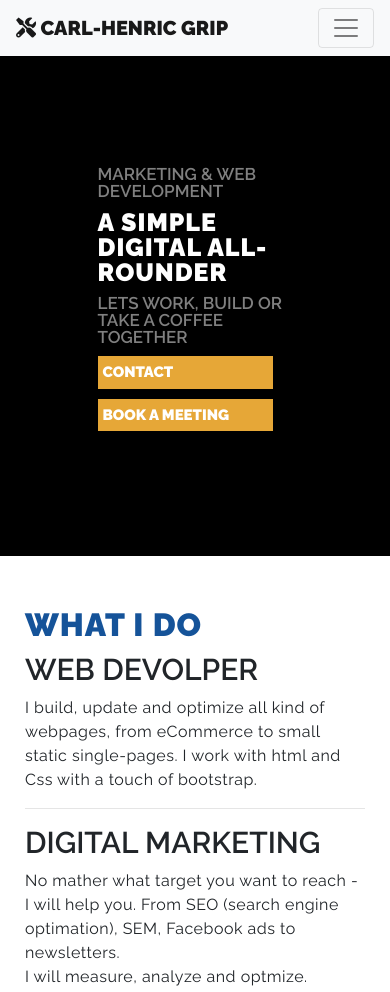
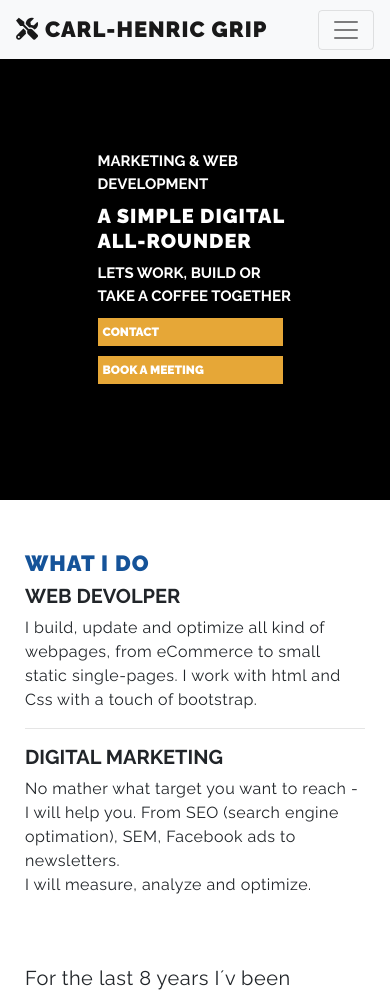
Before and after one commit to Carl-Henric/MS1, a plain HTML site: page index.html in a window 390 px wide. Shown: the top 992 px of the page. Drawn offline with nearby package versions, Linux system fonts and the light colour scheme.

Commit message:
Font fix and more mobile friendly

```diff
--- a/assets/css/style.css
+++ b/assets/css/style.css
@@ -1,3 +1,5 @@
+/************************************** General*/
+
 @import url('https://fonts.googleapis.com/css2?family=Raleway:ital,wght@0,400;0,600;0,700;0,900;1,800&display=swap');
 
 * {
@@ -5,45 +7,33 @@
     padding:0;
 }
 
-
 .content {
     margin: 0px 10px 0px 10px;
 }
 
-
 /************************************** Fonts*/
 
-.subheroheading {
-    font-size: 1.3em;
-    margin: 10px 0px 10px 0px;
-    color: gray;
-}
-
 h1 {
-    font-family: 'Raleway', sans-serif;
     font-weight: 800;
 }
 
 
 h2 {
-    font-family: 'Raleway', sans-serif;
     font-weight: 800;
     text-transform: uppercase;
     letter-spacing: 1px;
+    font-size: 22px;
 }
 
 h3 {
-    font-family: 'Raleway', sans-serif;
-    font-weight: 600;
+    font-weight: 700;
     text-transform: uppercase;
     letter-spacing: 0px;
-    font-size: 30px;
+    font-size: 20px;
 }
 
-
-
 #prop {
-    font-size: 25px;
+    font-size: 20px;
     padding-top: 50px;
 }
 
@@ -73,19 +63,39 @@ p {
 }
 
 .mediump {
-    font-size: 25px;
+    font-size: 22px;
 }
 
 body {
     font-family: 'Raleway', sans-serif;
 }
+
+.usp-text {
+    color: #ffffff;
+    text-align: left;
+    margin: auto;
+    padding: 200px 0px;
+    max-width: 50%;
+}
+
+.usp-text h2{
+    font-size: 22px;
+    line-height: 25px;
+}
+
+.usp-text h3{
+    font-size: 20px;
+    line-height: 23px;
+}
 /************************************** Navigation*/
 
 .navbar {
-    font-size: 20px;
+    font-size: 22px;
     font-weight: 800;
     text-transform: uppercase;
+    letter-spacing: 1px;
 }
+
 
 .nav-link:hover {
     text-decoration: underline;
@@ -93,7 +103,13 @@ body {
 }
 
 .fa-tools:hover {
-    transform: rotate(90deg);
+    transform: rotate(45deg);
+}
+
+.navbar-brand {
+    font-size: 22px;
+    font-weight: 800;
+    letter-spacing: 1px;
 }
 
 #navwhat {
@@ -119,31 +135,13 @@ body {
     height: 500px;
 }
 
-.usp-text {
-    color: #ffffff;
-    text-align: left;
-    margin: auto;
-    padding: 150px 0px;
-    max-width: 50%;
-}
-
-.usp-text h2{
-    font-size: 25px;
-    line-height: 25px;
-}
-
-.usp-text h3{
+.button {
     font-size: 17px;
-    line-height: 17px;
-}
-
-.button {
-    font-size: 15px;
     background-color: #E6A737;
     font-weight: 800;
-    padding: 5px 5px;
+    padding: 5px 5px 5px 5px;
     border: none;
-    margin: 10px 20px 0px 0px;
+    margin: 10px 10px 0px 0px;
     text-transform: uppercase;
     color: white;
 }
@@ -158,6 +156,7 @@ body {
 
 #whatido {
     padding: 50px 0px;
+    scroll-margin-top: 3.85em;
 }
 /************************************** Section: How I work*/
 
@@ -165,6 +164,7 @@ body {
 #howiwork {
     background-color: #ededeb;
     padding: 50px 0px;
+    scroll-margin-top: 3.85em;
 }
 
 #howiwork img {
@@ -176,6 +176,7 @@ body {
 
 #about {
     padding: 50px 0px;
+    scroll-margin-top: 3.85em;
 }
 
 
@@ -225,6 +226,7 @@ body {
     padding: 50px 0px;
     background-color: black;
     color: white;
+    scroll-margin-top: 3.85em;
 }
 #contact h3 {
     font-size: 18px;
@@ -275,7 +277,7 @@ body {
     }
 
     .usp-text {
-    padding: 100px 0px;
+    padding: 150px 0px;
 }
 
     #contact h3 {
@@ -283,4 +285,16 @@ body {
         line-height: 25px;
     }
 
+    .usp-text h2 {
+        font-size: 20px;
+    }
+
+    .usp-text h3 {
+        font-size: 15px;
+    }
+
+    .button {
+        font-size: 12px;
+    }
+
 }
--- a/index.html
+++ b/index.html
@@ -3,14 +3,15 @@
 <head>
     <meta charset="UTF-8">
     <meta name="viewport" content="width=device-width, initial-scale=1.0">
-    <title>Carl-Henric Grip</title>
+    <title>Carl-Henric Grip - Web development & Marketing</title>
+    <link rel="icon" href="assets/images/tools-solid.svg">
     <link rel="stylesheet" href="https://cdn.jsdelivr.net/npm/bootstrap@4.5.3/dist/css/bootstrap.min.css" integrity="sha384-TX8t27EcRE3e/ihU7zmQxVncDAy5uIKz4rEkgIXeMed4M0jlfIDPvg6uqKI2xXr2" crossorigin="anonymous">
     <link rel="stylesheet" href="https://use.fontawesome.com/releases/v5.15.1/css/all.css" integrity="sha384-vp86vTRFVJgpjF9jiIGPEEqYqlDwgyBgEF109VFjmqGmIY/Y4HV4d3Gp2irVfcrp" crossorigin="anonymous">
     <link rel="stylesheet" href="assets/css/style.css">
 </head>
 <body>
 <!--Navigation-->
-        <nav class="navbar navbar-expand-lg navbar-light bg-light">
+        <nav class="navbar fixed-top navbar-expand-lg navbar-light bg-light">
             <a class="navbar-brand" href="index.html"><i class="fas fa-tools"></i> Carl-Henric Grip</a>
             <button class="navbar-toggler" type="button" data-toggle="collapse" data-target="#navbarNavAltMarkup" aria-controls="navbarNavAltMarkup" aria-expanded="false" aria-label="Toggle navigation">
                 <span class="navbar-toggler-icon"></span>
@@ -28,14 +29,14 @@
 <!--Section: Hero-->
     <section id="hero">
         <div class="usp-text">
-            <h3 class="subheroheading">Marketing & Web development</h3>
+            <h3>Marketing & Web development</h3>
             <h2>A simple Digital all-rounder</h2>
-            <h3 class="subheroheading">Lets work, build or take a coffee together</h3>
+            <h3>Lets work, build or take a coffee together</h3>
             <a class="button" href="#contact">Contact</a>
             <a class="button" href="mailto:carlhenric.grip@gmail.com">Book a meeting</a>
         </div>
     </section>
-    <!--Section: What i do-->
+<!--Section: What i do-->
     <section id="whatido">
         <div class="content">
 
@@ -43,22 +44,23 @@
                 <h2 id="headingwhat">What i do </h2>
                 <div class="row">
                     <div class="col-sm">
-                <h3>Web devolper </h3>
+                <h3>Web Devolper</h3>
                         <p>I build, update and optimize all kind of webpages, from eCommerce to small static single-pages.
                         I work with html and Css with a touch of bootstrap.
                         </p>
                 <hr>
-                <h3>Digital marketing </h3>
+                <h3>Digital Marketing </h3>
                         <p>No mather what target you want to reach - I will help you.
                         From SEO (search engine optimation), SEM, Facebook ads to newsletters.<br/>
-                        I will measure, analyze and optmize.
+                        I will measure, analyze and optimize.
                         </p>
                     </div>
                     <div class="col-sm">
                         <p id="prop">For the last 8 years I´v been worked with
-                        digital marketing and I really love it. <br/>
+                        digital marketing for all kind of companys. <br/>
                         From building websites from scratch to
-                        optimizing existsing campaigns in various channels.
+                        build and optimize campaigns in various channels.<br/><br/>
+
 
                         </p>
                     </div>
@@ -68,7 +70,7 @@
 
         </div>
     </section>
-    <!--Section: How I work-->
+<!--Section: How I work-->
     <section id="howiwork">
         <div class="content">
              <div class="container">
@@ -107,7 +109,7 @@
             </div>
         </div>
     </section>
-    <!--Section: About-->
+<!--Section: About-->
     <section id="about">
          <div class="content">
              <div class="container">
@@ -115,8 +117,9 @@
                     <div class="col-sm">
                     <h2 class="headingabout">About</h2>
                         <p class="mediump">My name is Carl-Henric Grip and I´m living in the northen parts of Sweden - Åre in Jämtland county.
-                        Since I was 16 I have been intrested in digital communication in various forms.
-                        <br/>
+                        Since I was 16 I have been intrested in digital communication in various forms. For the last six years I have
+                        been more and more intrested in analyze and optimization and the machinery behind everything.
+                        <br/><br/>
                         I have a positive and curious attitude and looking forward to get better and better.
                         </p>
                     </div>
@@ -125,23 +128,23 @@
                        <div class="history-items">
                        <!--Timeline items-->
                             <div class="timeline-item" data-dates="2007-2009">
-                                <h4>Örebro University</h4>
+                                <p class="mediump">Örebro University</p>
                                 <p>Higher education qualification - Media Design</p>
                             </div>
                             <div class="timeline-item" data-dates="2009-2011">
-                                <h4>Stockholm University</h4>
+                                <p class="mediump">Stockholm University</p>
                                 <p>Degree of Bachelor of Arts - Advertising & PR</p>
                             </div>
                             <div class="timeline-item" data-dates="2012-2018">
-                                <h4>Koning & Smith digital agency</h4>
+                                <p class="mediump">Koning & Smith digital agency</p>
                                 <p>Digital strategist/producer</p>
                             </div>
                             <div class="timeline-item" data-dates="2018-2020">
-                                <h4>Gneis</h4>
+                                <p class="mediump">Gneis</p>
                                 <p>Digital communicator</p>
                             </div>
                             <div class="timeline-item" data-dates="2020-2021">
-                                <h4>Code Institute</h4>
+                                <p class="mediump">Code Institute</p>
                                 <p>Fullstack software devolper student</p>
                             </div>
                         </div>
@@ -150,7 +153,7 @@
             </div>
          </div>
     </section>
-    <!-- Section: Contact-->
+<!-- Section: Contact-->
     <section id="contact">
         <div class="content">
              <div class="container">
@@ -175,7 +178,7 @@
             </div>
          </div>
     </section>
-    <!-- Java script snippet-->
+<!-- Java script snippet-->
     <script src="https://code.jquery.com/jquery-3.3.1.slim.min.js" integrity="sha384-q8i/X+965DzO0rT7abK41JStQIAqVgRVzpbzo5smXKp4YfRvH+8abtTE1Pi6jizo" crossorigin="anonymous"></script>
     <script src="https://cdnjs.cloudflare.com/ajax/libs/popper.js/1.14.7/umd/popper.min.js" integrity="sha384-UO2eT0CpHqdSJQ6hJty5KVphtPhzWj9WO1clHTMGa3JDZwrnQq4sF86dIHNDz0W1" crossorigin="anonymous"></script>
     <script src="https://stackpath.bootstrapcdn.com/bootstrap/4.3.1/js/bootstrap.min.js" integrity="sha384-JjSmVgyd0p3pXB1rRibZUAYoIIy6OrQ6VrjIEaFf/nJGzIxFDsf4x0xIM+B07jRM" crossorigin="anonymous"></script>
```
Also changed, not shown: assets/images/tools-solid.svg (added).
